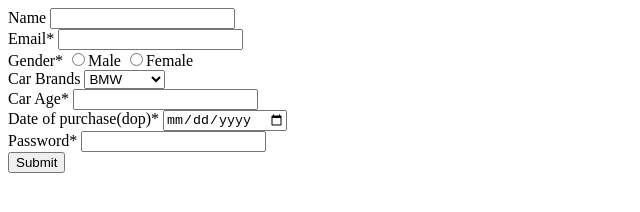
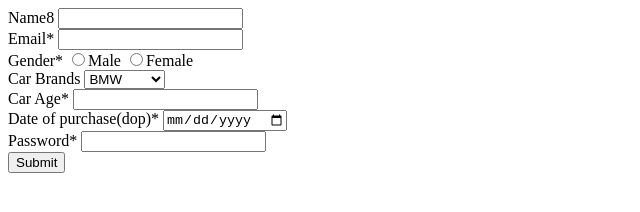
Before and after one commit to acciojob/car-insurance-form-RviRnjan, a website: page main.html in a window 1280 px wide. Shown: the full height of the page, 0-640 px from the left. Drawn offline with Linux system fonts and the light colour scheme.

Commit message:
created a submission

```diff
--- a/main.html
+++ b/main.html
@@ -9,7 +9,7 @@
 <body>
 	<form method="post" target="_blank">
 
-		<div><label for = "name">Name</label>
+		<div><label for = "name">Name8</label>
 		<input type="text" id="name"></div>
 		<div><label for = "email">Email*</label>
 		<input type="text"required id="email"></div>
```
